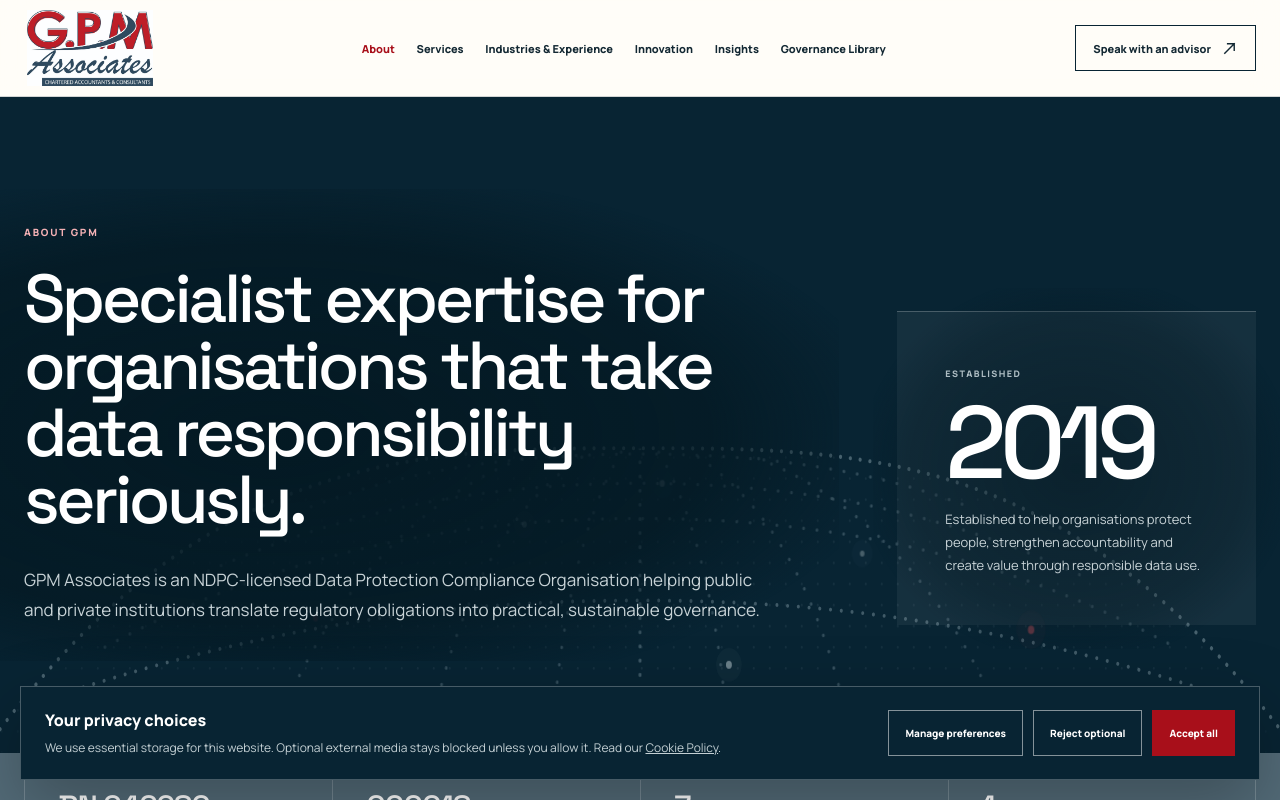
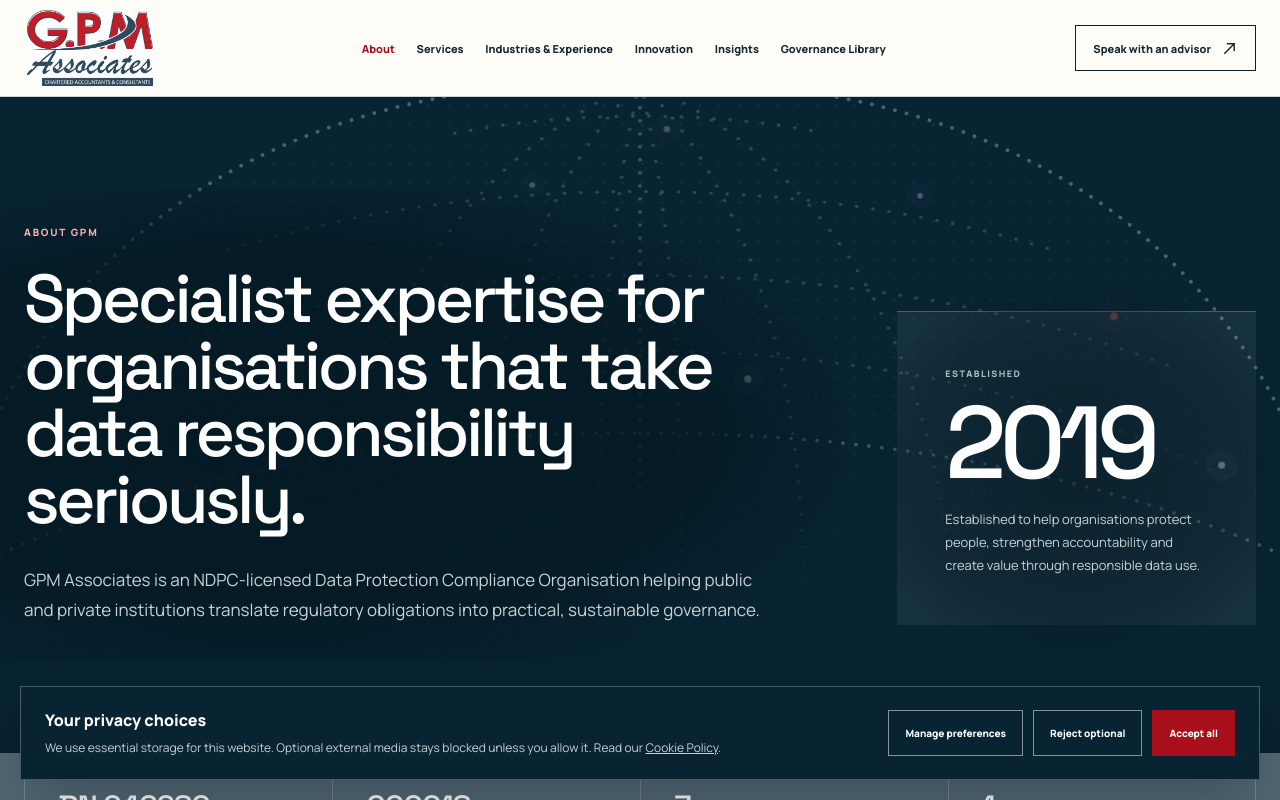
Before and after one commit to Rexdomine/gpm-associates-signal-architecture, a Next.js app: page /about in a window 1280 px wide. Shown: the top 800 px of the page. Built offline with nearby package versions, Linux system fonts and the light colour scheme.

Commit message:
revert: restore previous about globe header

```diff
--- a/app/components/DottedGlobe.tsx
+++ b/app/components/DottedGlobe.tsx
@@ -1,15 +1,15 @@
 export function DottedGlobe() {
   return (
     <div className="about-globe-layer" aria-hidden="true">
-      <svg className="about-globe" aria-hidden="true" focusable="false" viewBox="0 0 1440 560" preserveAspectRatio="none">
+      <svg className="about-globe" aria-hidden="true" focusable="false" viewBox="0 0 1440 560" preserveAspectRatio="xMidYMid slice">
         <defs>
           <clipPath id="about-globe-hemisphere">
-            <path d="M0 540C240 300 480 300 720 300C960 300 1200 300 1440 540L1440 600L0 600Z" />
+            <path d="M70 505C135 185 375 32 720 32s585 153 650 473Z" />
           </clipPath>
           <pattern id="about-globe-dot-field" width="18" height="18" patternUnits="userSpaceOnUse">
             <circle cx="2" cy="2" r="1.15" fill="currentColor" />
           </pattern>
-          <radialGradient id="about-globe-fade" cx="50%" cy="72%" r="68%">
+          <radialGradient id="about-globe-fade" cx="50%" cy="18%" r="76%">
             <stop offset="0" stopColor="white" />
             <stop offset=".66" stopColor="white" stopOpacity=".82" />
             <stop offset="1" stopColor="white" stopOpacity="0" />
@@ -19,29 +19,30 @@
           </mask>
         </defs>
 
-        <rect className="about-globe-surface" clipPath="url(#about-globe-hemisphere)" x="0" y="300" width="1440" height="260" fill="url(#about-globe-dot-field)" mask="url(#about-globe-mask)" />
-        <path className="about-globe-rim" d="M0 540C240 300 480 300 720 300C960 300 1200 300 1440 540L1440 540" />
-        <path className="about-globe-equator" clipPath="url(#about-globe-hemisphere)" d="M70 510C310 450 510 430 720 430C930 430 1130 450 1370 510" />
+        <rect className="about-globe-surface" clipPath="url(#about-globe-hemisphere)" x="70" y="32" width="1300" height="473" fill="url(#about-globe-dot-field)" mask="url(#about-globe-mask)" />
+        <path className="about-globe-rim" d="M70 505C135 185 375 32 720 32s585 153 650 473" />
+        <path className="about-globe-equator" clipPath="url(#about-globe-hemisphere)" d="M92 488C270 402 488 360 720 360s450 42 628 128" />
         <g clipPath="url(#about-globe-hemisphere)" mask="url(#about-globe-mask)">
-          <path className="about-globe-curve" d="M118 470C310 390 510 360 720 360C930 360 1130 390 1322 470" />
-          <path className="about-globe-curve" d="M220 410C390 350 555 330 720 330C885 330 1050 350 1220 410" />
-          <path className="about-globe-curve" d="M350 350C470 315 595 305 720 305C845 305 970 315 1090 350" />
-          <path className="about-globe-curve" d="M300 560C360 430 470 340 600 305" />
-          <path className="about-globe-curve" d="M480 560C510 430 575 345 660 305" />
-          <path className="about-globe-curve" d="M620 560C630 430 665 345 700 302" />
-          <path className="about-globe-curve about-globe-meridian" d="M720 300C720 380 720 470 720 560" />
-          <path className="about-globe-curve" d="M820 560C810 430 775 345 740 302" />
-          <path className="about-globe-curve" d="M960 560C930 430 865 345 780 305" />
-          <path className="about-globe-curve" d="M1140 560C1080 430 970 340 840 305" />
+          <path className="about-globe-curve" d="M140 420C300 330 505 284 720 284s420 46 580 136" />
+          <path className="about-globe-curve" d="M218 302C365 244 535 214 720 214s355 30 502 88" />
+          <path className="about-globe-curve" d="M338 190C455 154 584 136 720 136s265 18 382 54" />
+          <path className="about-globe-curve" d="M548 82C602 71 660 66 720 66s118 5 172 16" />
+          <path className="about-globe-curve" d="M720 34C545 110 448 278 430 505" />
+          <path className="about-globe-curve" d="M720 34C622 132 570 294 568 505" />
+          <path className="about-globe-curve" d="M720 34C690 158 681 320 682 505" />
+          <path className="about-globe-curve about-globe-meridian" d="M720 34V505" />
+          <path className="about-globe-curve" d="M720 34C750 158 759 320 758 505" />
+          <path className="about-globe-curve" d="M720 34C818 132 870 294 872 505" />
+          <path className="about-globe-curve" d="M720 34C895 110 992 278 1010 505" />
         </g>
 
-        <g transform="translate(355 445)"><g className="about-globe-pulse about-globe-pulse--one"><circle className="about-globe-pulse-halo" r="15" /><circle className="about-globe-pulse-core" r="3.5" /></g></g>
-        <g transform="translate(590 365)"><g className="about-globe-pulse about-globe-pulse--two"><circle className="about-globe-pulse-halo" r="13" /><circle className="about-globe-pulse-core" r="3" /></g></g>
-        <g transform="translate(745 330)"><g className="about-globe-pulse about-globe-pulse--three"><circle className="about-globe-pulse-halo" r="16" /><circle className="about-globe-pulse-core" r="3.5" /></g></g>
-        <g transform="translate(970 390)"><g className="about-globe-pulse about-globe-pulse--four"><circle className="about-globe-pulse-halo" r="14" /><circle className="about-globe-pulse-core" r="3" /></g></g>
-        <g className="about-globe-pulse--mobile-hidden" transform="translate(1160 455)"><g className="about-globe-pulse about-globe-pulse--five"><circle className="about-globe-pulse-halo" r="16" /><circle className="about-globe-pulse-core" r="3.5" /></g></g>
-        <g className="about-globe-pulse--mobile-hidden" transform="translate(820 485)"><g className="about-globe-pulse about-globe-pulse--six"><circle className="about-globe-pulse-halo" r="13" /><circle className="about-globe-pulse-core" r="3" /></g></g>
-        <g className="about-globe-pulse--mobile-hidden" transform="translate(1260 520)"><g className="about-globe-pulse about-globe-pulse--seven"><circle className="about-globe-pulse-halo" r="14" /><circle className="about-globe-pulse-core" r="3" /></g></g>
+        <g transform="translate(355 220)"><g className="about-globe-pulse about-globe-pulse--one"><circle className="about-globe-pulse-halo" r="15" /><circle className="about-globe-pulse-core" r="3.5" /></g></g>
+        <g transform="translate(620 130)"><g className="about-globe-pulse about-globe-pulse--two"><circle className="about-globe-pulse-halo" r="13" /><circle className="about-globe-pulse-core" r="3" /></g></g>
+        <g transform="translate(745 78)"><g className="about-globe-pulse about-globe-pulse--three"><circle className="about-globe-pulse-halo" r="16" /><circle className="about-globe-pulse-core" r="3.5" /></g></g>
+        <g transform="translate(980 140)"><g className="about-globe-pulse about-globe-pulse--four"><circle className="about-globe-pulse-halo" r="14" /><circle className="about-globe-pulse-core" r="3" /></g></g>
+        <g className="about-globe-pulse--mobile-hidden" transform="translate(1160 252)"><g className="about-globe-pulse about-globe-pulse--five"><circle className="about-globe-pulse-halo" r="16" /><circle className="about-globe-pulse-core" r="3.5" /></g></g>
+        <g className="about-globe-pulse--mobile-hidden" transform="translate(820 310)"><g className="about-globe-pulse about-globe-pulse--six"><circle className="about-globe-pulse-halo" r="13" /><circle className="about-globe-pulse-core" r="3" /></g></g>
+        <g className="about-globe-pulse--mobile-hidden" transform="translate(1260 390)"><g className="about-globe-pulse about-globe-pulse--seven"><circle className="about-globe-pulse-halo" r="14" /><circle className="about-globe-pulse-core" r="3" /></g></g>
       </svg>
     </div>
   );
--- a/app/globals.css
+++ b/app/globals.css
@@ -195,7 +195,7 @@
 .desktop-nav a { min-height: 44px; display: inline-flex; align-items: center; }
 .about-hero { position: relative; isolation: isolate; overflow: hidden; padding-block: clamp(84px, 10vw, 150px); }
 .about-globe-layer { position: absolute; z-index: -1; inset: 0; overflow: hidden; pointer-events: none; }
-.about-globe { position: absolute; inset: 0; width: 100%; height: 100%; color: #78909c; }
+.about-globe { position: absolute; top: -8%; left: 50%; width: max(100%, 1180px); height: 92%; transform: translateX(-50%); color: #78909c; }
 .about-globe-surface { color: #8ca0a8; opacity: .13; }
 .about-globe-rim { fill: none; stroke: currentcolor; stroke-width: 3.5; stroke-linecap: round; stroke-dasharray: .1 11; opacity: .56; }
 .about-globe-equator { fill: none; stroke: currentcolor; stroke-width: 3.3; stroke-linecap: round; stroke-dasharray: .1 12; opacity: .50; }
@@ -309,6 +309,7 @@
   .map-consent { min-height: 250px; }
   .about-hero-grid { grid-template-columns: 1fr; }
   .about-established { max-width: 650px; }
+  .about-globe { top: -12%; width: 1380px; height: 72%; }
 }
 
 @media (max-width: 800px) {
@@ -383,7 +384,7 @@
   .cookie-actions button { width: 100%; }
   .dialog-actions { align-items: stretch; flex-direction: column; }
   .about-hero { padding-block: 68px; }
-  .about-globe { inset: 0; width: 100%; height: 100%; }
+  .about-globe { top: -6%; left: 50%; width: 980px; height: 68%; }
   .about-globe-curve { stroke-dasharray: .1 14; opacity: .40; }
   .about-globe-surface { opacity: .12; }
   .about-globe-rim { stroke-dasharray: .1 10; opacity: .56; }
```
Also changed, not shown: 1 other file (tests, documents, lock files or other folders).
